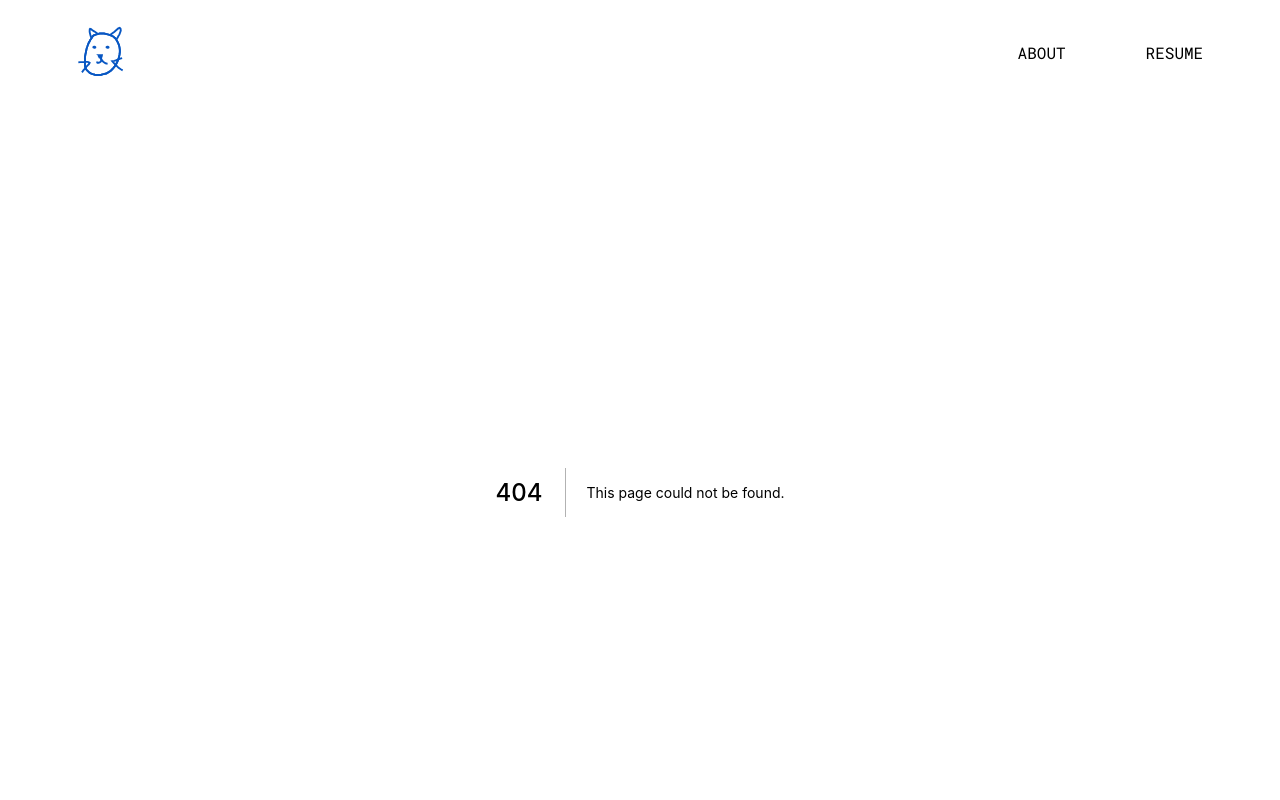
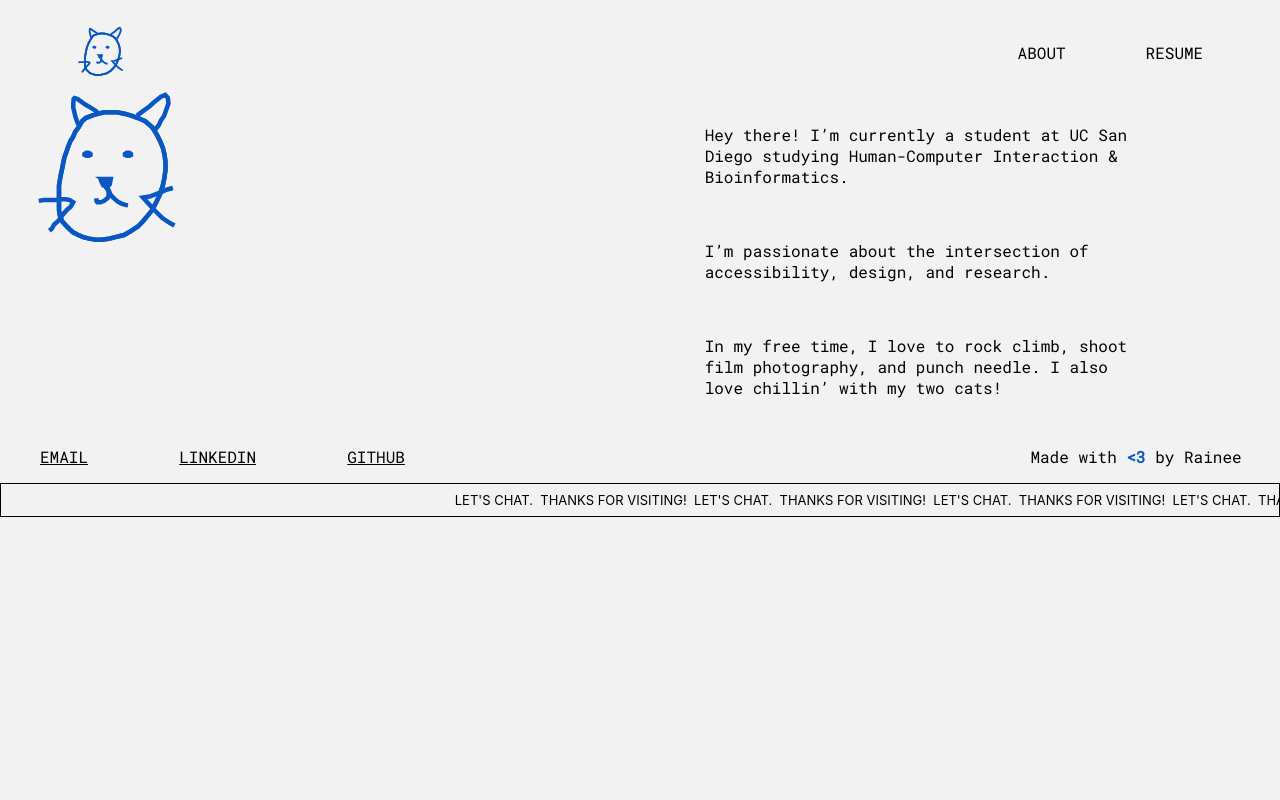
Before and after one commit to raineepei/design_portfolio, a Next.js app: page /about in a window 1280 px wide. Before the commit this address had no page. Shown: the top 800 px of the page. Built offline with nearby package versions, Linux system fonts and the light colour scheme.

Commit message:
about page start

```diff
--- a/components/Navbar.js
+++ b/components/Navbar.js
@@ -15,7 +15,7 @@ const Navbar = () => {
             </Link>
             <ul className={styles.navmenu}>
                 <li className={styles.navitem}>
-                    <Link href='/pages/about/about.js'>
+                    <Link href='about'>
                         <a className={styles.navlink}>ABOUT</a>
                     </Link>
                 </li>
--- /dev/null
+++ b/pages/about.js
@@ -0,0 +1,25 @@
+import Link from 'next/link'
+import Head from 'next/head'
+import Image from 'next/image'
+import styles from '/styles/about.module.css'
+import "@fontsource/roboto-mono"
+
+export default function About() {
+  return (
+    <div className={styles.container}>
+      <div className={styles.grid}>
+        <div>
+          <Image src='/images/big-cat.svg' className={styles.hoverimage} width={150} height={150} />
+        </div>
+
+        <div className={styles.card}>
+          <p>Hey there! I’m currently a student at UC San Diego studying Human-Computer Interaction &amp; Bioinformatics.</p>
+          <br />
+          <p>I’m passionate about the intersection of accessibility, design, and research.</p>
+          <br />
+          <p>In my free time, I love to rock climb, shoot film photography, and punch needle. I also love chillin’ with my two cats!</p>
+        </div>
+      </div>
+    </div>
+  );
+}
--- a/styles/Home.module.css
+++ b/styles/Home.module.css
@@ -146,14 +146,14 @@
   padding: 10% 10% 1%;
 }
 
-.code {
+/* .code {
   background: #fafafa;
   border-radius: 5px;
   padding: 0.75rem;
   font-size: 1.1rem;
   font-family: Menlo, Monaco, Lucida Console, Liberation Mono, DejaVu Sans Mono,
     Bitstream Vera Sans Mono, Courier New, monospace;
-}
+} */
 
 /* .grid {
   display: flex;
--- /dev/null
+++ b/styles/about.module.css
@@ -0,0 +1,20 @@
+.container {
+  padding: 0 2rem;
+  font-family: 'Roboto Mono';
+}
+
+.grid {
+  display: grid;
+  grid-template-columns: 50% 50%;
+  justify-content: center;
+  /* justify-items: center; */
+}
+
+.card {
+  margin: 1rem;
+  padding-left: 8%;
+  text-align: left;
+  color: inherit;
+  transition: color 0.15s ease, border-color 0.15s ease;
+  max-width: 80%;
+}
```
Also changed, not shown: pages/about/about.js (deleted).
